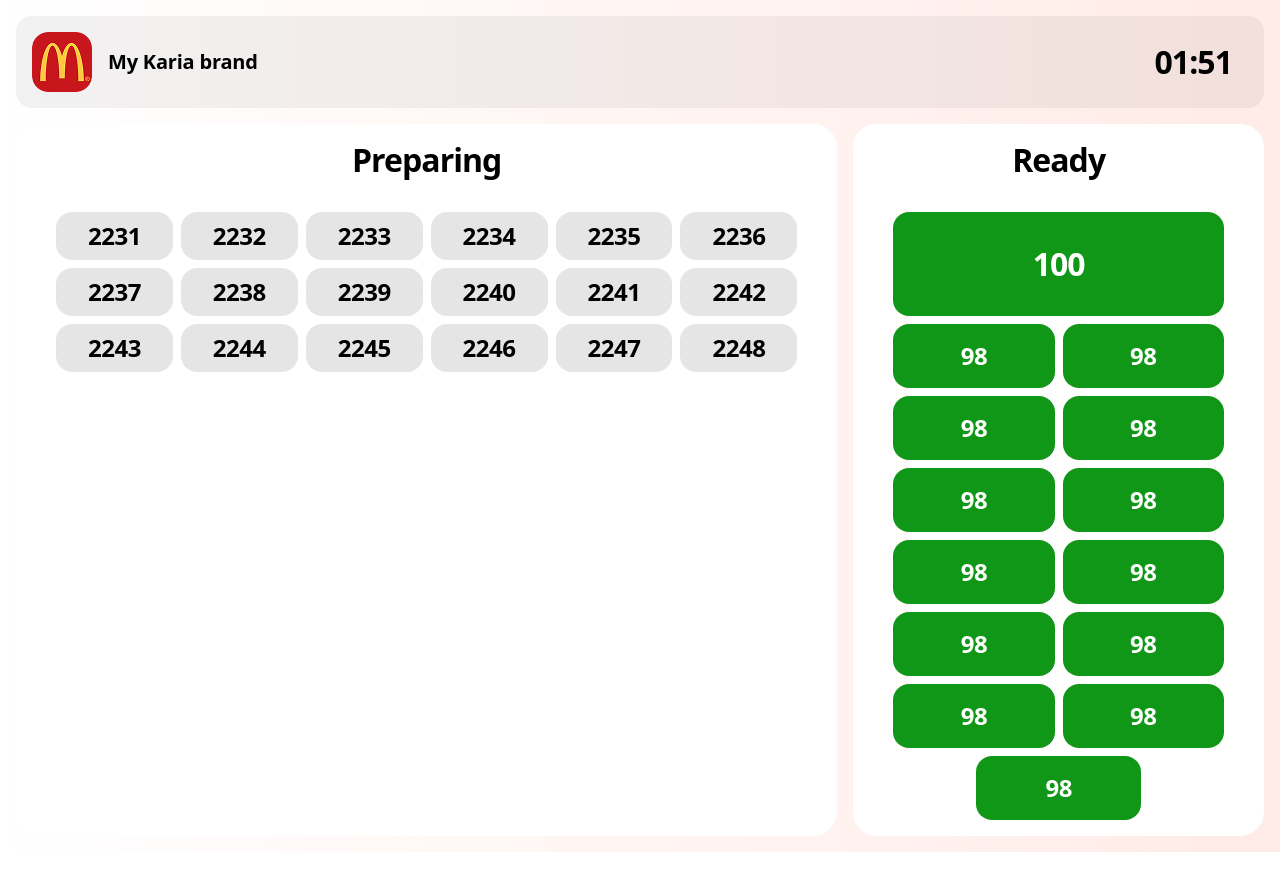
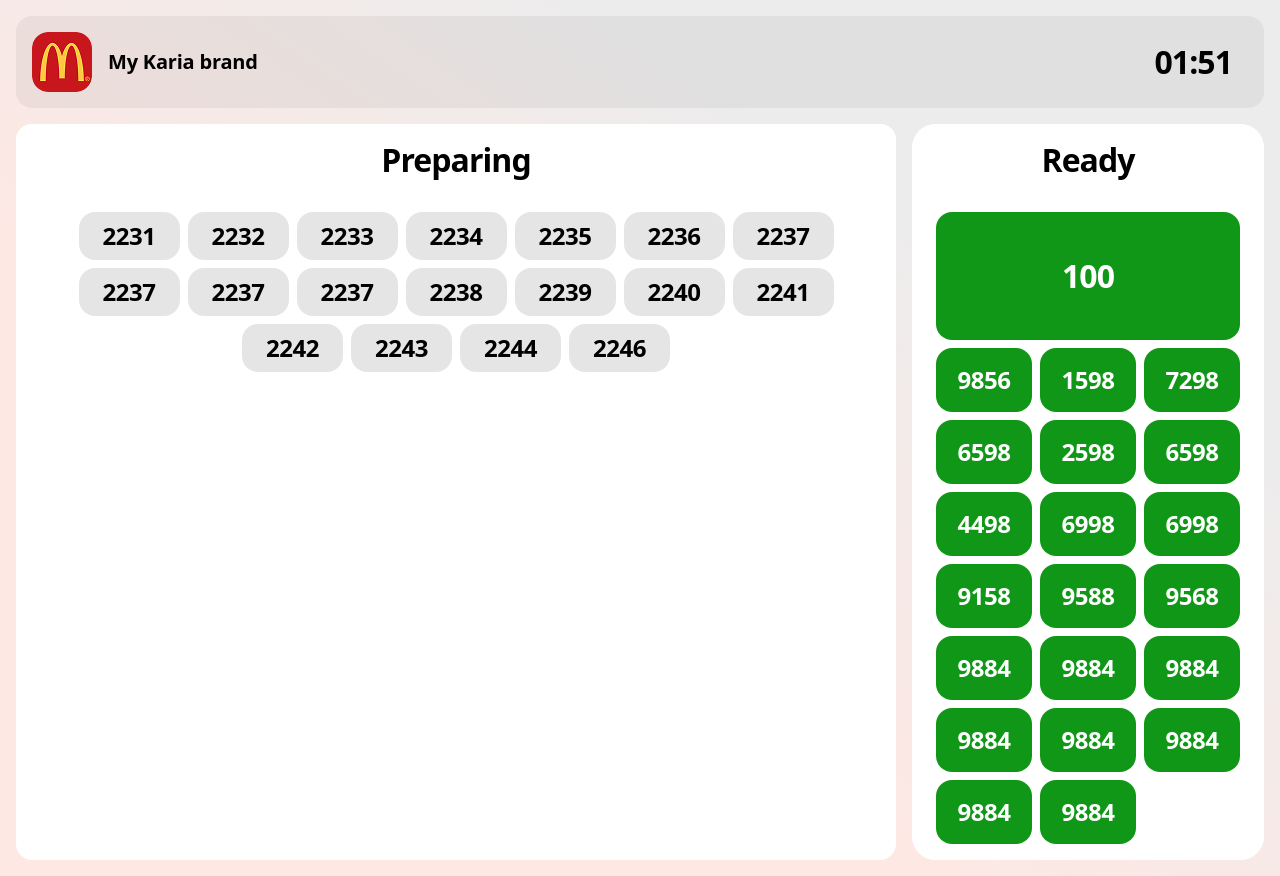
Before and after one commit to florenceorimba/Tailwind-7part1, a website: page build7/index.html in a window 1280 px wide. Before the commit the page ends 852 px from the top, so only its background shows below. Drawn offline with Linux system fonts and the light colour scheme.

Commit message:
second commit

```diff
--- a/build7/index.html
+++ b/build7/index.html
@@ -7,7 +7,7 @@
     <link rel="stylesheet" href="css/style.css" />
   </head>
   <body
-    class="bg-gradient-to-r from-white to-[#FFEBE7] min-h-screen font-sans dark:bg-black dark:text-white"
+    class="min-h-screen font-sans bg-custom-gradient"
   >
     <div
       class="flex flex-col flex-grow min-h-screen py-4 gap-4 bg-transparent text-black p-4"
@@ -23,7 +23,7 @@
             class="w-[60px] h-[60px] rounded-2xl object-cover"
           />
           <span
-            class="text-[20] md:text-[18px] lg:text-[20px] leading-6 tracking-[-0.01em] font-bold"
+            class="text-[20px] md:text-[20px] lg:text-[20px] leading-6 tracking-[-0.01em] font-bold"
             >My Karia brand</span
           >
         </div>
@@ -33,9 +33,9 @@
           01:51
         </div>
       </div>
-      <div class="flex flex-grow gap-4">
+      <div class="flex gap-4 lg:flex-row">
         <div
-          class="flex flex-[2] flex-col overflow-hidden rounded-3xl bg-white font-bold"
+          class="flex flex-[2.5] flex-col overflow-hidden rounded-2xl bg-white font-bold"
         >
           <div class="top-0 z-10 flex items-center justify-center bg-white p-4">
             <h2
@@ -45,191 +45,228 @@
             </h2>
           </div>
           <div
-            class="scroll-container flex flex-grow flex-col items-center overflow-auto p-4"
+            class="scroll-container flex flex-col items-center overflow-auto p-4"
           >
             <div
-              class="flex w-full flex-wrap justify-center gap-2 px-4 md:px-6"
+              class="flex flex-wrap justify-center gap-2  relative"
             >
               <div
-                class="sm:text-[18] md:text-[22px] lg:text-[24px] tracking-[-0.02em] font-bold flex min-w-[115px] max-w-[165px] justify-center rounded-2xl bg-[rgba(0,0,0,0.1)] py-2 px-6 text-center text-2xl sm:flex-[1_1_calc(25%-1rem)] md:flex-[1_1_calc(14.2857%-1rem)] items-center"
+                class="sm:text-[18] md:text-[22px] lg:text-[24px] tracking-[-0.02em] font-bold flex max-w-[106px] justify-center rounded-2xl bg-[rgba(0,0,0,0.1)] py-2 px-6 text-center text-2xl items-center"
               >
                 2231
               </div>
               <div
-                class="md:text-[22px] lg:text-[24px] tracking-[-0.02em] font-bold flex min-w-[115px] max-w-[165px] justify-center rounded-2xl bg-[rgba(0,0,0,0.1)] py-2 px-6 text-center text-2xl sm:flex-[1_1_calc(25%-1rem)] md:flex-[1_1_calc(14.2857%-1rem)] items-center"
+                class="md:text-[22px] lg:text-[24px] tracking-[-0.02em] font-bold flex  max-w-[106px] justify-center rounded-2xl bg-[rgba(0,0,0,0.1)] py-2 px-6 text-center text-2xl items-center"
               >
                 2232
               </div>
               <div
-                class="md:text-[22px] lg:text-[24px] tracking-[-0.02em] font-bold flex min-w-[115px] max-w-[165px] justify-center rounded-2xl bg-[rgba(0,0,0,0.1)] py-2 px-6 text-center text-2xl sm:flex-[1_1_calc(25%-1rem)] md:flex-[1_1_calc(14.2857%-1rem)] items-center"
+                class="md:text-[22px] lg:text-[24px] tracking-[-0.02em] font-bold flex max-w-[106px] justify-center rounded-2xl bg-[rgba(0,0,0,0.1)] py-2 px-6 text-center text-2xl items-center"
               >
                 2233
               </div>
               <div
-                class="md:text-[22px] lg:text-[24px] tracking-[-0.02em] font-bold flex min-w-[115px] max-w-[165px] justify-center rounded-2xl bg-[rgba(0,0,0,0.1)] py-2 px-6 text-center text-2xl sm:flex-[1_1_calc(25%-1rem)] md:flex-[1_1_calc(14.2857%-1rem)] items-center"
+                class="md:text-[22px] lg:text-[24px] tracking-[-0.02em] font-bold flex max-w-[106px] justify-center rounded-2xl bg-[rgba(0,0,0,0.1)] py-2 px-6 text-center text-2xl items-center"
               >
                 2234
               </div>
               <div
-                class="md:text-[22px] lg:text-[24px] tracking-[-0.02em] font-bold flex min-w-[115px] max-w-[165px] justify-center rounded-2xl bg-[rgba(0,0,0,0.1)] py-2 px-6 text-center text-2xl sm:flex-[1_1_calc(25%-1rem)] md:flex-[1_1_calc(14.2857%-1rem)] items-center"
+                class="md:text-[22px] lg:text-[24px] tracking-[-0.02em] font-bold flex max-w-[106px] justify-center rounded-2xl bg-[rgba(0,0,0,0.1)] py-2 px-6 text-center text-2xl items-center"
               >
                 2235
               </div>
               <div
-                class="md:text-[22px] lg:text-[24px] tracking-[-0.02em] font-bold flex min-w-[115px] max-w-[165px] justify-center rounded-2xl bg-[rgba(0,0,0,0.1)] py-2 px-6 text-center text-2xl sm:flex-[1_1_calc(25%-1rem)] md:flex-[1_1_calc(14.2857%-1rem)] items-center"
+                class="md:text-[22px] lg:text-[24px] tracking-[-0.02em] font-bold flex max-w-[106px] justify-center rounded-2xl bg-[rgba(0,0,0,0.1)] py-2 px-6 text-center text-2xl items-center"
               >
                 2236
               </div>
               <div
-                class="md:text-[22px] lg:text-[24px] tracking-[-0.02em] font-bold flex min-w-[115px] max-w-[165px] justify-center rounded-2xl bg-[rgba(0,0,0,0.1)] py-2 px-6 text-center text-2xl sm:flex-[1_1_calc(25%-1rem)] md:flex-[1_1_calc(14.2857%-1rem)] items-center"
+                class="md:text-[22px] lg:text-[24px] tracking-[-0.02em] font-bold flex max-w-[106px] justify-center rounded-2xl bg-[rgba(0,0,0,0.1)] py-2 px-6 text-center text-2xl items-center"
               >
                 2237
               </div>
               <div
-                class="md:text-[22px] lg:text-[24px] tracking-[-0.02em] font-bold flex min-w-[115px] max-w-[165px] justify-center rounded-2xl bg-[rgba(0,0,0,0.1)] py-2 px-6 text-center text-2xl sm:flex-[1_1_calc(25%-1rem)] md:flex-[1_1_calc(14.2857%-1rem)] items-center"
+                class="md:text-[22px] lg:text-[24px] tracking-[-0.02em] font-bold flex max-w-[106px] justify-center rounded-2xl bg-[rgba(0,0,0,0.1)] py-2 px-6 text-center text-2xl items-center"
+              >
+                2237
+              </div>
+              <div
+                class="md:text-[22px] lg:text-[24px] tracking-[-0.02em] font-bold flex max-w-[106px] justify-center rounded-2xl bg-[rgba(0,0,0,0.1)] py-2 px-6 text-center text-2xl items-center"
+              >
+                2237
+              </div>
+              <div
+                class="md:text-[22px] lg:text-[24px] tracking-[-0.02em] font-bold flex max-w-[106px] justify-center rounded-2xl bg-[rgba(0,0,0,0.1)] py-2 px-6 text-center text-2xl items-center"
+              >
+                2237
+              </div>
+              <div
+                class="md:text-[22px] lg:text-[24px] tracking-[-0.02em] font-bold flex max-w-[106px] justify-center rounded-2xl bg-[rgba(0,0,0,0.1)] py-2 px-6 text-center text-2xl items-center"
               >
                 2238
               </div>
               <div
-                class="md:text-[22px] lg:text-[24px] tracking-[-0.02em] font-bold flex min-w-[115px] max-w-[165px] justify-center rounded-2xl bg-[rgba(0,0,0,0.1)] py-2 px-6 text-center text-2xl sm:flex-[1_1_calc(25%-1rem)] md:flex-[1_1_calc(14.2857%-1rem)] items-center"
+                class="md:text-[22px] lg:text-[24px] tracking-[-0.02em] font-bold flex max-w-[106px] justify-center rounded-2xl bg-[rgba(0,0,0,0.1)] py-2 px-6 text-center text-2xl items-center"
               >
                 2239
               </div>
               <div
-                class="md:text-[22px] lg:text-[24px] tracking-[-0.02em] font-bold flex min-w-[115px] max-w-[165px] justify-center rounded-2xl bg-[rgba(0,0,0,0.1)] py-2 px-6 text-center text-2xl sm:flex-[1_1_calc(25%-1rem)] md:flex-[1_1_calc(14.2857%-1rem)] items-center"
+                class="md:text-[22px] lg:text-[24px] tracking-[-0.02em] font-bold flex max-w-[106px] justify-center rounded-2xl bg-[rgba(0,0,0,0.1)] py-2 px-6 text-center text-2xl items-center"
               >
                 2240
               </div>
               <div
-                class="md:text-[22px] lg:text-[24px] tracking-[-0.02em] font-bold flex min-w-[115px] max-w-[165px] justify-center rounded-2xl bg-[rgba(0,0,0,0.1)] py-2 px-6 text-center text-2xl sm:flex-[1_1_calc(25%-1rem)] md:flex-[1_1_calc(14.2857%-1rem)] items-center"
+                class="md:text-[22px] lg:text-[24px] tracking-[-0.02em] font-bold flex max-w-[106px] justify-center rounded-2xl bg-[rgba(0,0,0,0.1)] py-2 px-6 text-center text-2xl items-center"
               >
                 2241
               </div>
               <div
-                class="md:text-[22px] lg:text-[24px] tracking-[-0.02em] font-bold flex min-w-[115px] max-w-[165px] justify-center rounded-2xl bg-[rgba(0,0,0,0.1)] py-2 px-6 text-center text-2xl sm:flex-[1_1_calc(25%-1rem)] md:flex-[1_1_calc(14.2857%-1rem)] items-center"
+                class="md:text-[22px] lg:text-[24px] tracking-[-0.02em] font-bold flex max-w-[106px] justify-center rounded-2xl bg-[rgba(0,0,0,0.1)] py-2 px-6 text-center text-2xl items-center"
               >
                 2242
               </div>
               <div
-                class="md:text-[22px] lg:text-[24px] tracking-[-0.02em] font-bold flex min-w-[115px] max-w-[165px] justify-center rounded-2xl bg-[rgba(0,0,0,0.1)] py-2 px-6 text-center text-2xl sm:flex-[1_1_calc(25%-1rem)] md:flex-[1_1_calc(14.2857%-1rem)] items-center"
+                class="md:text-[22px] lg:text-[24px] tracking-[-0.02em] font-bold flex max-w-[106px] justify-center rounded-2xl bg-[rgba(0,0,0,0.1)] py-2 px-6 text-center text-2xl items-center"
               >
                 2243
               </div>
               <div
-                class="md:text-[22px] lg:text-[24px] tracking-[-0.02em] font-bold flex min-w-[115px] max-w-[165px] justify-center rounded-2xl bg-[rgba(0,0,0,0.1)] py-2 px-6 text-center text-2xl sm:flex-[1_1_calc(25%-1rem)] md:flex-[1_1_calc(14.2857%-1rem)] items-center"
+                class="md:text-[22px] lg:text-[24px] tracking-[-0.02em] font-bold flex max-w-[106px] justify-center rounded-2xl bg-[rgba(0,0,0,0.1)] py-2 px-6 text-center text-2xl items-center"
               >
                 2244
               </div>
               <div
-                class="md:text-[22px] lg:text-[24px] tracking-[-0.02em] font-bold flex min-w-[115px] max-w-[165px] justify-center rounded-2xl bg-[rgba(0,0,0,0.1)] py-2 px-6 text-center text-2xl sm:flex-[1_1_calc(25%-1rem)] md:flex-[1_1_calc(14.2857%-1rem)] items-center"
-              >
-                2245
-              </div>
-              <div
-                class="md:text-[22px] lg:text-[24px] tracking-[-0.02em] font-bold flex min-w-[115px] max-w-[165px] justify-center rounded-2xl bg-[rgba(0,0,0,0.1)] py-2 px-6 text-center text-2xl sm:flex-[1_1_calc(25%-1rem)] md:flex-[1_1_calc(14.2857%-1rem)] items-center"
+                class="md:text-[22px] lg:text-[24px] tracking-[-0.02em] font-bold flex max-w-[106px] justify-center rounded-2xl bg-[rgba(0,0,0,0.1)] py-2 px-6 text-center text-2xl items-center"
               >
                 2246
-              </div>
-              <div
-                class="md:text-[22px] lg:text-[24px] tracking-[-0.02em] font-bold flex min-w-[115px] max-w-[165px] justify-center rounded-2xl bg-[rgba(0,0,0,0.1)] py-2 px-6 text-center text-2xl sm:flex-[1_1_calc(25%-1rem)] md:flex-[1_1_calc(14.2857%-1rem)] items-center"
-              >
-                2247
-              </div>
-              <div
-                class="md:text-[22px] lg:text-[24px] tracking-[-0.02em] font-bold flex min-w-[115px] max-w-[165px] justify-center rounded-2xl bg-[rgba(0,0,0,0.1)] py-2 px-6 text-center text-2xl sm:flex-[1_1_calc(25%-1rem)] md:flex-[1_1_calc(14.2857%-1rem)] items-center"
-              >
-                2248
               </div>
             </div>
           </div>
         </div>
         <div
-          class="flex flex-1 flex-col overflow-hidden rounded-[24px] bg-white"
+          class="w-[20px] lg:w-1/4 flex flex-1 flex-col overflow-hidden rounded-[24px] bg-white"
         >
           <div
             class="top-0 z-10 flex items-center justify-center bg-white p-4 gap-6"
           >
             <h2
-              class="text-[32px] sm:text-[22px] md:text-[24px] lg:text-[32px] leading-10 tracking-[-0.03em] font-bold"
+              class="text-[32px] sm:text-[22px] md:text-[28px] lg:text-[32px] leading-10 tracking-[-0.03em] font-bold"
             >
               Ready
             </h2>
           </div>
           <div
-            class="scroll-container flex flex-grow flex-col gap-2 items-center overflow-auto p-4"
+            class="scroll-container flex flex-grow flex-col gap-2 items-center overflow-hidden"
           >
             <div
-              class="flex w-full flex-wrap justify-center gap-2 px-4 md:px-6 bg-white"
+              class="flex w-full flex-wrap justify-center items-center gap-2 p-4 md:px-6 bg-white"
             >
               <div
-                class="text-[32px] md:text-[28px] lg:text-[32px] leading-10 tracking-[-0.03em] font-bold flex-[1_1_100%] py-8 flex justify-center rounded-2xl bg-[#119717] text-center text-white"
+                class="text-[32px] md:text-[28px] lg:text-[32px] leading-10 tracking-[-0.03em] font-bold flex-[1_1_100%] py-8 flex justify-center max-w-[360px] h-[128px] rounded-2xl bg-[#119717] items-center text-white"
               >
                 100
               </div>
+              <div class="grid lg:grid-cols-3 sm:grid-cols-2 gap-2 w-[360px]">
               <div
-                class="text-[24px] md:text-[22px] lg:text-[24px] leading-[32px] tracking-[-0.02em] font-bold min-w-[115px] max-w-[165px] flex-[1_1_calc(50%-1rem)] sm:flex-[1_1_calc(33.333%-1rem)] md:flex-[1_1_calc(33.333%-1rem)] flex justify-center rounded-2xl bg-[#119717] py-4 text-center text-white"
+                class="text-[24px] md:text-[22px] lg:text-[24px] leading-[32px] tracking-[-0.02em] font-bold max-w-[106px] flex-[1_1_calc(50%-1rem)] flex justify-center rounded-2xl bg-[#119717] py-4 text-center text-white"
               >
-                98
+                9856
               </div>
               <div
-                class="text-[24px] md:text-[22px] lg:text-[24px] leading-[32px] tracking-[-0.02em] font-bold min-w-[115px] max-w-[165px] flex-[1_1_calc(50%-1rem)] sm:flex-[1_1_calc(33.333%-1rem)] md:flex-[1_1_calc(33.333%-1rem)] flex justify-center rounded-2xl bg-[#119717] py-4 text-center text-white"
+                class="text-[24px] md:text-[22px] lg:text-[24px] leading-[32px] tracking-[-0.02em] font-bold max-w-[106px] flex-[1_1_calc(50%-1rem)] flex justify-center rounded-2xl bg-[#119717] py-4 text-center text-white"
               >
-                98
+                1598
               </div>
               <div
-                class="text-[24px] md:text-[22px] lg:text-[24px] leading-[32px] tracking-[-0.02em] font-bold min-w-[115px] max-w-[165px] flex-[1_1_calc(50%-1rem)] sm:flex-[1_1_calc(33.333%-1rem)] md:flex-[1_1_calc(33.333%-1rem)] flex justify-center rounded-2xl bg-[#119717] py-4 text-center text-white"
+                class="text-[24px] md:text-[22px] lg:text-[24px] leading-[32px] tracking-[-0.02em] font-bold max-w-[106px] flex-[1_1_calc(50%-1rem)] flex justify-center rounded-2xl bg-[#119717] py-4 text-center text-white"
               >
-                98
+                7298
               </div>
               <div
-                class="text-[24px] md:text-[22px] lg:text-[24px] leading-[32px] tracking-[-0.02em] font-bold min-w-[115px] max-w-[165px] flex-[1_1_calc(50%-1rem)] sm:flex-[1_1_calc(33.333%-1rem)] md:flex-[1_1_calc(33.333%-1rem)] flex justify-center rounded-2xl bg-[#119717] py-4 text-center text-white"
+                class="text-[24px] md:text-[22px] lg:text-[24px] leading-[32px] tracking-[-0.02em] font-bold max-w-[106px] flex-[1_1_calc(50%-1rem)] flex justify-center rounded-2xl bg-[#119717] py-4 text-center text-white"
               >
-                98
+                6598
               </div>
               <div
-                class="text-[24px] md:text-[22px] lg:text-[24px] leading-[32px] tracking-[-0.02em] font-bold min-w-[115px] max-w-[165px] flex-[1_1_calc(50%-1rem)] sm:flex-[1_1_calc(33.333%-1rem)] md:flex-[1_1_calc(33.333%-1rem)] flex justify-center rounded-2xl bg-[#119717] py-4 text-center text-white"
+                class="text-[24px] md:text-[22px] lg:text-[24px] leading-[32px] tracking-[-0.02em] font-bold max-w-[106px] flex-[1_1_calc(50%-1rem)] flex justify-center rounded-2xl bg-[#119717] py-4 text-center text-white"
               >
-                98
+                2598
               </div>
               <div
-                class="text-[24px] md:text-[22px] lg:text-[24px] leading-[32px] tracking-[-0.02em] font-bold min-w-[115px] max-w-[165px] flex-[1_1_calc(50%-1rem)] sm:flex-[1_1_calc(33.333%-1rem)] md:flex-[1_1_calc(33.333%-1rem)] flex justify-center rounded-2xl bg-[#119717] py-4 text-center text-white"
+                class="text-[24px] md:text-[22px] lg:text-[24px] leading-[32px] tracking-[-0.02em] font-bold max-w-[106px] flex-[1_1_calc(50%-1rem)] flex justify-center rounded-2xl bg-[#119717] py-4 text-center text-white"
               >
-                98
+                6598
               </div>
               <div
-                class="text-[24px] md:text-[22px] lg:text-[24px] leading-[32px] tracking-[-0.02em] font-bold min-w-[115px] max-w-[165px] flex-[1_1_calc(50%-1rem)] sm:flex-[1_1_calc(33.333%-1rem)] md:flex-[1_1_calc(33.333%-1rem)] flex justify-center rounded-2xl bg-[#119717] py-4 text-center text-white"
+                class="text-[24px] md:text-[22px] lg:text-[24px] leading-[32px] tracking-[-0.02em] font-bold max-w-[106px] flex-[1_1_calc(50%-1rem)] flex justify-center rounded-2xl bg-[#119717] py-4 text-center text-white"
               >
-                98
+                4498
               </div>
               <div
-                class="text-[24px] md:text-[22px] lg:text-[24px] leading-[32px] tracking-[-0.02em] font-bold min-w-[115px] max-w-[165px] flex-[1_1_calc(50%-1rem)] sm:flex-[1_1_calc(33.333%-1rem)] md:flex-[1_1_calc(33.333%-1rem)] flex justify-center rounded-2xl bg-[#119717] py-4 text-center text-white"
+                class="text-[24px] md:text-[22px] lg:text-[24px] leading-[32px] tracking-[-0.02em] font-bold max-w-[106px] flex-[1_1_calc(50%-1rem)] flex justify-center rounded-2xl bg-[#119717] py-4 text-center text-white"
               >
-                98
+                6998
               </div>
               <div
-                class="text-[24px] md:text-[22px] lg:text-[24px] leading-[32px] tracking-[-0.02em] font-bold min-w-[115px] max-w-[165px] flex-[1_1_calc(50%-1rem)] sm:flex-[1_1_calc(33.333%-1rem)] md:flex-[1_1_calc(33.333%-1rem)] flex justify-center rounded-2xl bg-[#119717] py-4 text-center text-white"
+                class="text-[24px] md:text-[22px] lg:text-[24px] leading-[32px] tracking-[-0.02em] font-bold max-w-[106px] flex-[1_1_calc(50%-1rem)] flex justify-center rounded-2xl bg-[#119717] py-4 text-center text-white"
               >
-                98
+                6998
               </div>
               <div
-                class="text-[24px] md:text-[22px] lg:text-[24px] leading-[32px] tracking-[-0.02em] font-bold min-w-[115px] max-w-[165px] flex-[1_1_calc(50%-1rem)] sm:flex-[1_1_calc(33.333%-1rem)] md:flex-[1_1_calc(33.333%-1rem)] flex justify-center rounded-2xl bg-[#119717] py-4 text-center text-white"
+                class="text-[24px] md:text-[22px] lg:text-[24px] leading-[32px] tracking-[-0.02em] font-bold max-w-[106px] flex-[1_1_calc(50%-1rem)] flex justify-center rounded-2xl bg-[#119717] py-4 text-center text-white"
               >
-                98
+                9158
               </div>
               <div
-                class="text-[24px] md:text-[22px] lg:text-[24px] leading-[32px] tracking-[-0.02em] font-bold min-w-[115px] max-w-[165px] flex-[1_1_calc(50%-1rem)] sm:flex-[1_1_calc(33.333%-1rem)] md:flex-[1_1_calc(33.333%-1rem)] flex justify-center rounded-2xl bg-[#119717] py-4 text-center text-white"
+                class="text-[24px] md:text-[22px] lg:text-[24px] leading-[32px] tracking-[-0.02em] font-bold max-w-[106px] flex-[1_1_calc(50%-1rem)] flex justify-center rounded-2xl bg-[#119717] py-4 text-center text-white"
               >
-                98
+                9588
               </div>
               <div
-                class="text-[24px] md:text-[22px] lg:text-[24px] leading-[32px] tracking-[-0.02em] font-bold min-w-[115px] max-w-[165px] flex-[1_1_calc(50%-1rem)] sm:flex-[1_1_calc(33.333%-1rem)] md:flex-[1_1_calc(33.333%-1rem)] flex justify-center rounded-2xl bg-[#119717] py-4 text-center text-white"
+                class="text-[24px] md:text-[22px] lg:text-[24px] leading-[32px] tracking-[-0.02em] font-bold max-w-[106px] flex-[1_1_calc(50%-1rem)] flex justify-center rounded-2xl bg-[#119717] py-4 text-center text-white"
               >
-                98
+                9568
               </div>
               <div
-                class="text-[24px] md:text-[22px] lg:text-[24px] leading-[32px] tracking-[-0.02em] font-bold min-w-[115px] max-w-[165px] flex-[1_1_calc(50%-1rem)] sm:flex-[1_1_calc(33.333%-1rem)] md:flex-[1_1_calc(33.333%-1rem)] flex justify-center rounded-2xl bg-[#119717] py-4 text-center text-white"
+                class="text-[24px] md:text-[22px] lg:text-[24px] leading-[32px] tracking-[-0.02em] font-bold max-w-[106px] flex-[1_1_calc(50%-1rem)] flex justify-center rounded-2xl bg-[#119717] py-4 text-center text-white"
               >
-                98
+                9884
+              </div>
+              <div
+                class="text-[24px] md:text-[22px] lg:text-[24px] leading-[32px] tracking-[-0.02em] font-bold max-w-[106px] flex-[1_1_calc(50%-1rem)] flex justify-center rounded-2xl bg-[#119717] py-4 text-center text-white"
+              >
+                9884
+              </div>
+              <div
+                class="text-[24px] md:text-[22px] lg:text-[24px] leading-[32px] tracking-[-0.02em] font-bold max-w-[106px] flex-[1_1_calc(50%-1rem)] flex justify-center rounded-2xl bg-[#119717] py-4 text-center text-white"
+              >
+                9884
+              </div>
+              <div
+                class="text-[24px] md:text-[22px] lg:text-[24px] leading-[32px] tracking-[-0.02em] font-bold max-w-[106px] flex-[1_1_calc(50%-1rem)] flex justify-center rounded-2xl bg-[#119717] py-4 text-center text-white"
+              >
+                9884
+              </div>
+              <div
+                class="text-[24px] md:text-[22px] lg:text-[24px] leading-[32px] tracking-[-0.02em] font-bold max-w-[106px] flex-[1_1_calc(50%-1rem)] flex justify-center rounded-2xl bg-[#119717] py-4 text-center text-white"
+              >
+                9884
+              </div>
+              <div
+                class="text-[24px] md:text-[22px] lg:text-[24px] leading-[32px] tracking-[-0.02em] font-bold max-w-[106px] flex-[1_1_calc(50%-1rem)] flex justify-center rounded-2xl bg-[#119717] py-4 text-center text-white"
+              >
+                9884
+              </div>
+              <div
+                class="text-[24px] md:text-[22px] lg:text-[24px] leading-[32px] tracking-[-0.02em] font-bold max-w-[106px] flex-[1_1_calc(50%-1rem)] flex justify-center rounded-2xl bg-[#119717] py-4 text-center text-white"
+              >
+                9884
+              </div>
+              <div
+                class="text-[24px] md:text-[22px] lg:text-[24px] leading-[32px] tracking-[-0.02em] font-bold max-w-[106px] flex-[1_1_calc(50%-1rem)] flex justify-center rounded-2xl bg-[#119717] py-4 text-center text-white"
+              >
+                9884
+              </div>
               </div>
             </div>
           </div>
```
Also changed, not shown: tailwind.config.js (+6 -1 lines), build7/css/style.css.
